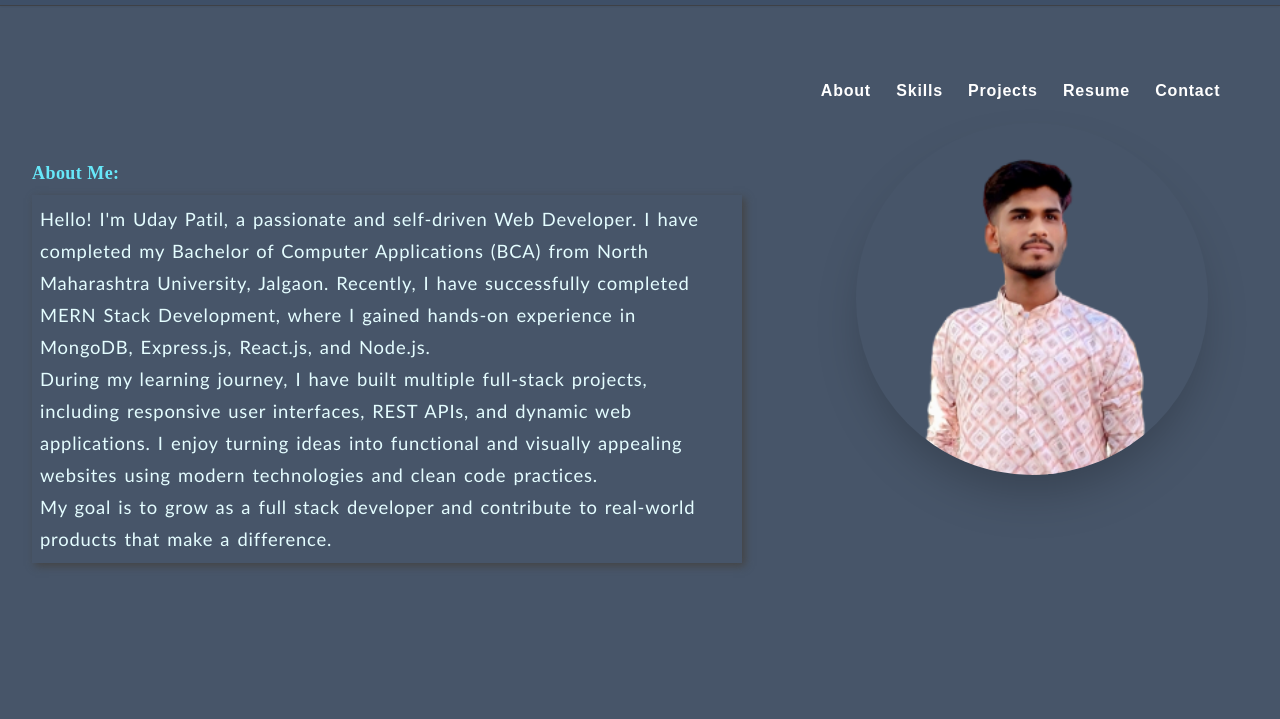
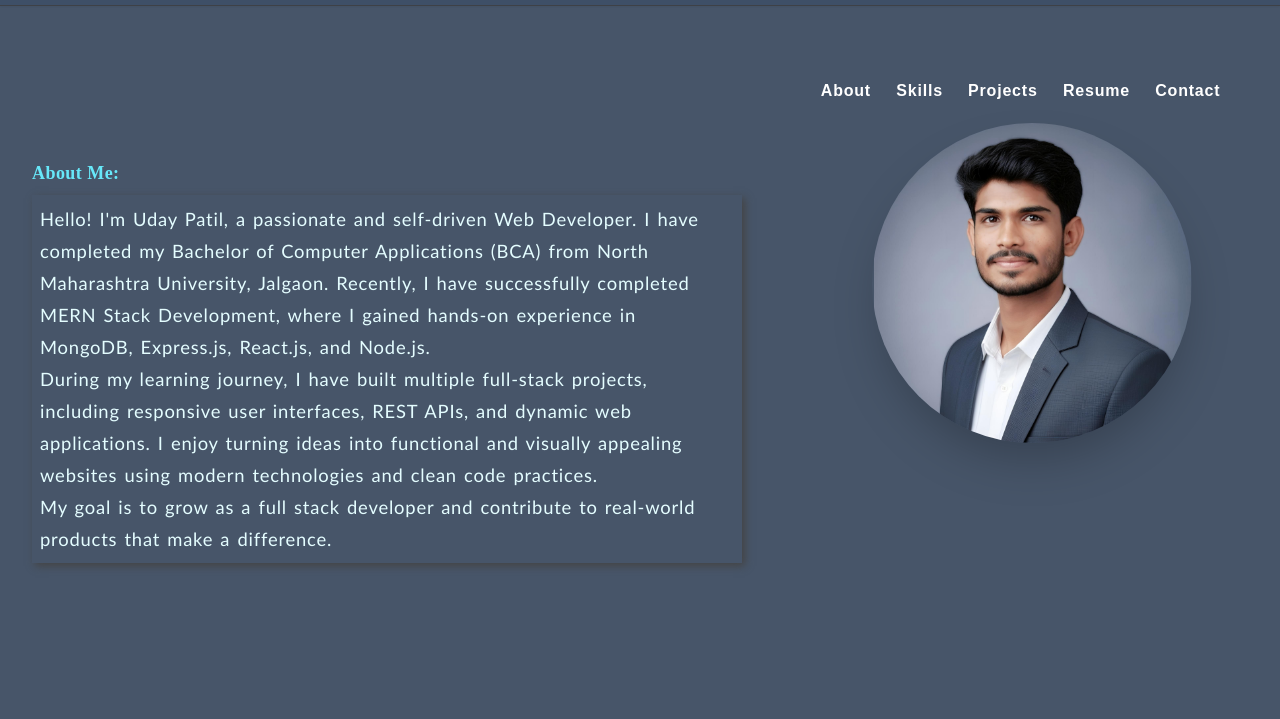
Before and after one commit to uday-patil3421/uday-portfolio, a plain HTML site: page index.html in a window 1280 px wide. Shown: the part 81-800 px from the top of the page. Drawn offline with nearby package versions, Linux system fonts and the light colour scheme.

Commit message:
change photo

```diff
--- a/index.html
+++ b/index.html
@@ -265,7 +265,7 @@
         <a href="#resume" class="item text-[1rem] font-semibold cursor-pointer">Resume</a>
         <a href="#contact" class="item text-[1rem] font-semibold cursor-pointer">Contact</a>
       </div>
-      <div class=" img rounded-full size-[22rem] mt-5 shadow-2xl mx-auto">
+      <div class=" img rounded-full size-[20rem] mt-5 shadow-2xl mx-auto">
       </div>
     </div>
   </div>
--- a/style.css
+++ b/style.css
@@ -132,10 +132,10 @@ section .main-p, #skills li{
 }
 
 .img{
-  background: url("./images/uday.png");
+  background: url("./images/uday.jpg");
   background-repeat: no-repeat;
   background-position: center;
-  background-size: contain;
+  background-size: 99%;
 }
 
 .img-section{
```
Also changed, not shown: images/uday.jpg (added).
